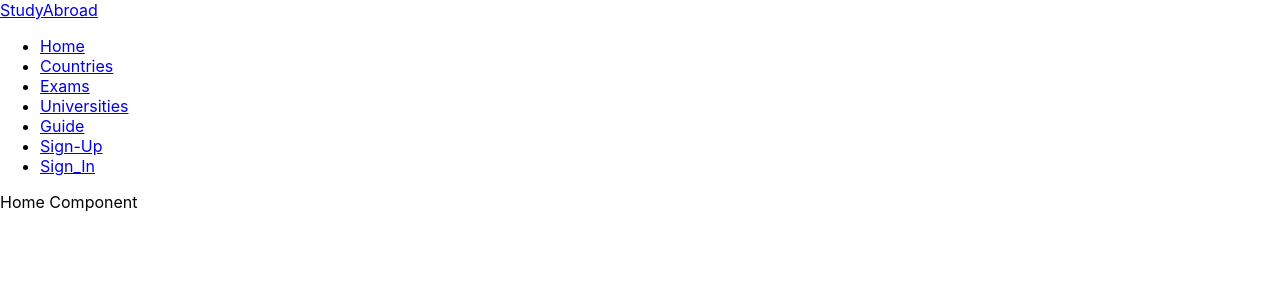
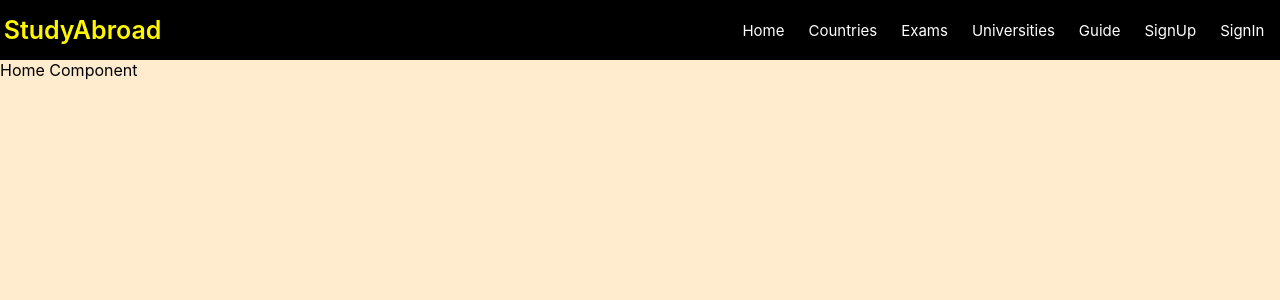
Before and after one commit to TechPhantoms/StudyAbroadFrontend, a React (Create React App) app: page / in a window 1280 px wide. Shown: the top 300 px of the page. Built offline with nearby package versions, Linux system fonts and the light colour scheme.

Commit message:
Changes made

```diff
--- /dev/null
+++ b/src/Header/header.css
@@ -0,0 +1,100 @@
+*{
+    margin: 0;
+    padding: 0;
+  }
+body{
+background-color: blanchedalmond;
+  background-position: center;
+  background-repeat: no-repeat;
+  background-size: cover;
+  min-height: 10vh;
+  position: relative;
+
+}
+  .navbar{
+    background: black;
+    height: 60px;
+    display: flex;
+    justify-content: center;
+    align-items: center;
+    font-size: 1.0rem;
+    position: sticky;
+    top: 0;
+    z-index: 999;
+}
+
+.navbar-logo {
+    color: #fff;
+    justify-self: start;
+    /* margin-left: 20px; */
+    cursor: pointer;
+    text-decoration: none;
+    font-size: 2rem;
+    display: flex;
+    align-items: center;
+    margin-right: 569px;
+
+  }
+
+  .nav-menu {
+    display: grid;
+    grid-template-columns: repeat(8, auto);
+    list-style: none;
+    text-align: center;
+    width: 60vw;
+    justify-content: end;
+    align-items: center;
+    margin-right: 1rem;
+    /* margin-left: 15rem; */
+  }
+
+  nav ul {
+    display: flex;
+   flex-wrap: wrap;
+   list-style-type: none;
+ }
+
+nav ul li {
+    text-decoration: none;
+  margin: 0 5px;
+
+}
+
+ .navbar-logo {
+    color: rgb(255, 247, 0);
+    font-size: 25px;
+    font-weight: 600;
+  }
+
+  .nav-links{
+    color: #fff;
+    display: flex;
+    align-items: center;
+    text-decoration: none;
+    font-size: 15px;
+    /* padding: 0px 3px; */
+    height: 100%;
+    margin: 0px 7px;
+}
+
+  .navbar-container {
+    display: flex;
+    justify-content: center;
+    align-items: center;
+    height: 80px;
+    max-width: 1500px;
+ }
+ .nav-links:hover {
+    border-bottom: 4px solid rgba(231, 24, 24, 0.884);
+    transition: all 0.2s ease-out;
+    color: rgba(231, 24, 24, 0.884);
+    font-size: 16px;
+    font-family: sans-serif;
+    font-weight: bold;
+}
+
+.nav-item {
+    height: 60px;
+    /* margin-right: 20px; */
+    padding: 0px 6px;
+  }
--- a/src/Header/header.js
+++ b/src/Header/header.js
@@ -1,5 +1,6 @@
 import { Component } from "react"
 import { Link } from 'react-router-dom'
+import './header.css'
 
 class Header extends Component{
 
@@ -14,9 +15,9 @@ class Header extends Component{
             <>
                 <nav className = "navbar">
                     <div className="navbar-container">
-                        <Link to='/' className= 'navbar-logo'>StudyAbroad</Link>
+                        { <Link to='/' className= 'navbar-logo'>StudyAbroad</Link> }
 
-                        <ul>
+                        <ul classname ='nav-menu'>
                         <li className= "nav_item">
                                 <Link to='/' className='nav-links'>
                                     Home
@@ -58,13 +59,13 @@ class Header extends Component{
                             </>:<>
                             <li className= "nav_item">
                                 <Link to='/register' className='nav-links'>
-                                    Sign-Up
+                                    SignUp
                                 </Link>
                             </li>
 
                             <li className= "nav_item">
                                 <Link to='/login' className='nav-links'>
-                                    Sign_In
+                                    SignIn
                                 </Link>
                             </li>
 
```
